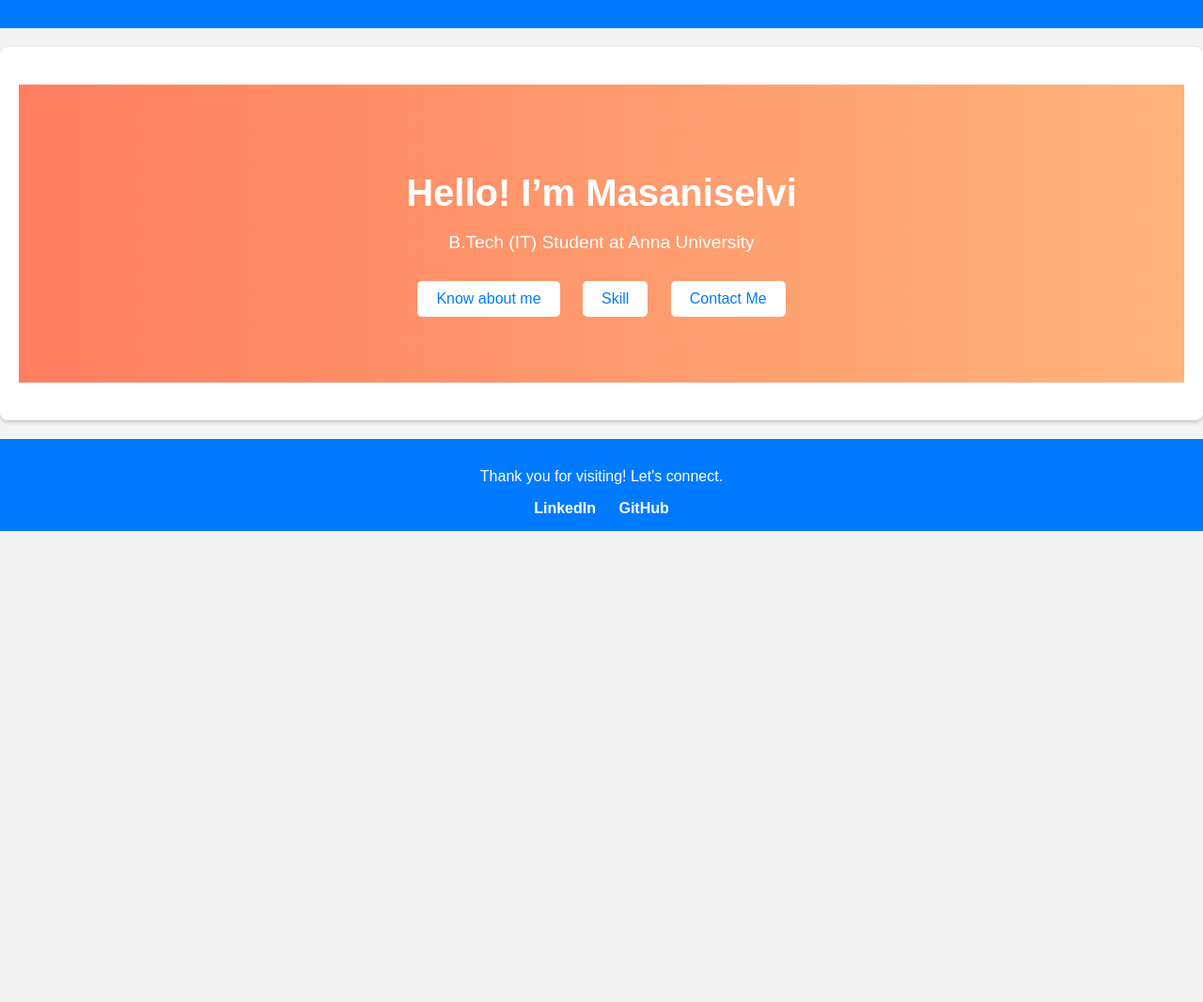
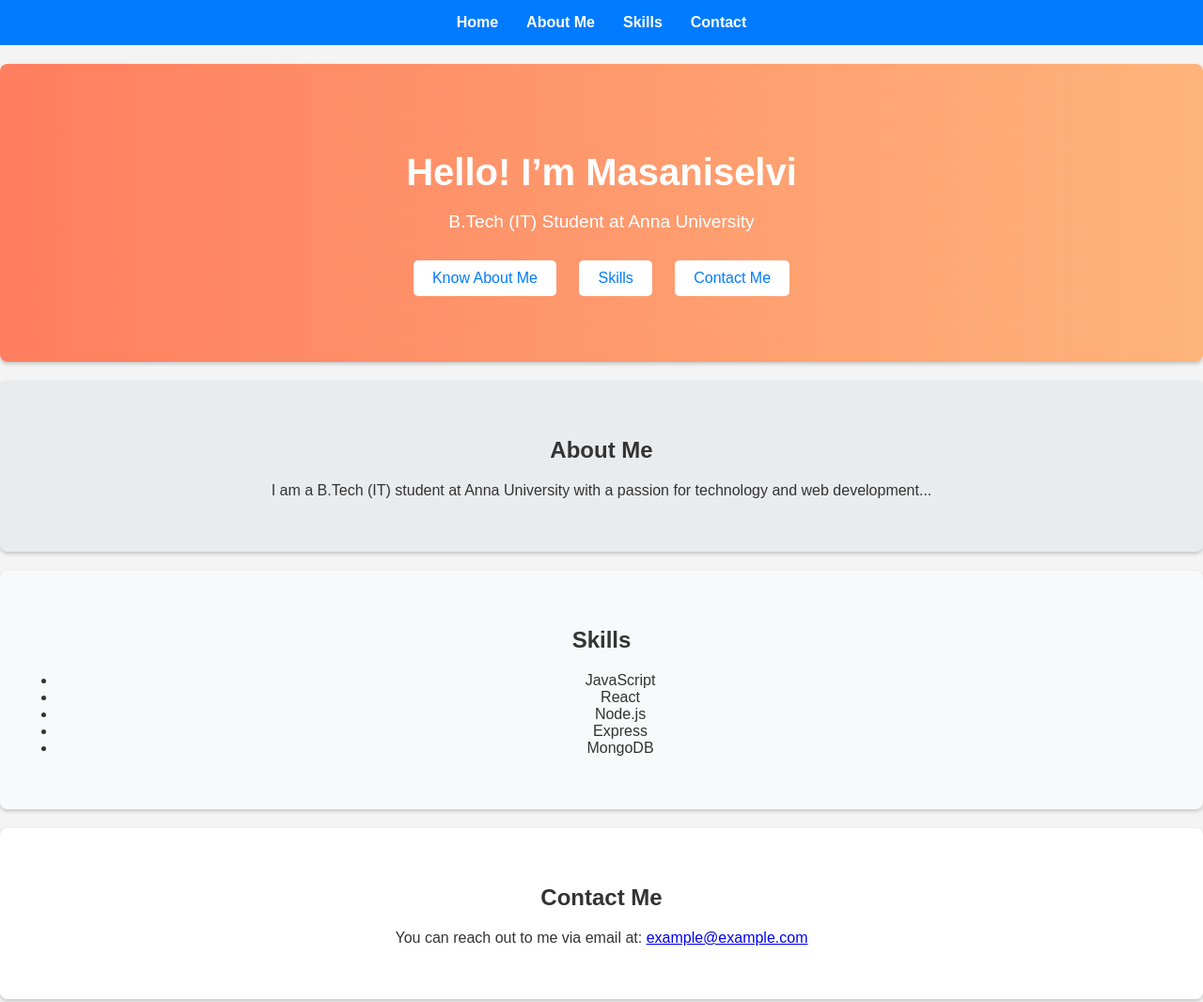
Before and after one commit to MasaniselviGanesan/fullstack, a plain HTML site: page ex1/index.html in a window 1280 px wide. Shown: the top 1066 px of the page at 94% size. Before the commit the page ends 800 px from the top, so only its background shows below. Drawn offline with Linux system fonts and the light colour scheme.

Commit message:
Update index.html

```diff
--- a/ex1/index.html
+++ b/ex1/index.html
@@ -1,5 +1,4 @@
-
-<!DOCTYPE html>
+ <!DOCTYPE html>
 <html lang="en">
 <head>
     <meta charset="UTF-8">
@@ -9,18 +8,47 @@
 </head>
 <body>
     <header>
+        <nav>
+            <ul>
+                <li><a href="#home">Home</a></li>
+                <li><a href="#about">About Me</a></li>
+                <li><a href="#skills">Skills</a></li>
+                <li><a href="#contact">Contact</a></li>
+            </ul>
+        </nav>
     </header>
+
     <main>
-        <section id="home">
-            <div class="hero">
-                <h1>Hello! I’m Masaniselvi</h1>
-                <p>B.Tech (IT) Student at Anna University</p>
-                <a href="about.html" class="cta-button">Know about me</a>
-                <a href="skills.html" class="cta-button">Skill</a>
-                <a href="contact.html" class="cta-button">Contact Me</a>
-            </div>
+        <section id="home" class="hero">
+            <h1>Hello! I’m Masaniselvi</h1>
+            <p>B.Tech (IT) Student at Anna University</p>
+            <a href="#about" class="cta-button">Know About Me</a>
+            <a href="#skills" class="cta-button">Skills</a>
+            <a href="#contact" class="cta-button">Contact Me</a>
+        </section>
+
+        <section id="about">
+            <h2>About Me</h2>
+            <p>I am a B.Tech (IT) student at Anna University with a passion for technology and web development...</p>
+        </section>
+
+        <section id="skills">
+            <h2>Skills</h2>
+            <ul>
+                <li>JavaScript</li>
+                <li>React</li>
+                <li>Node.js</li>
+                <li>Express</li>
+                <li>MongoDB</li>
+            </ul>
+        </section>
+
+        <section id="contact">
+            <h2>Contact Me</h2>
+            <p>You can reach out to me via email at: <a href="mailto:example@example.com">example@example.com</a></p>
         </section>
     </main>
+
     <footer>
         <p>Thank you for visiting! Let's connect.</p>
         <div class="social-links">
@@ -28,6 +56,7 @@
             <a href="[GitHub Profile]">GitHub</a>
         </div>
     </footer>
+
     <script src="script.js"></script>
 </body>
 </html>
```
